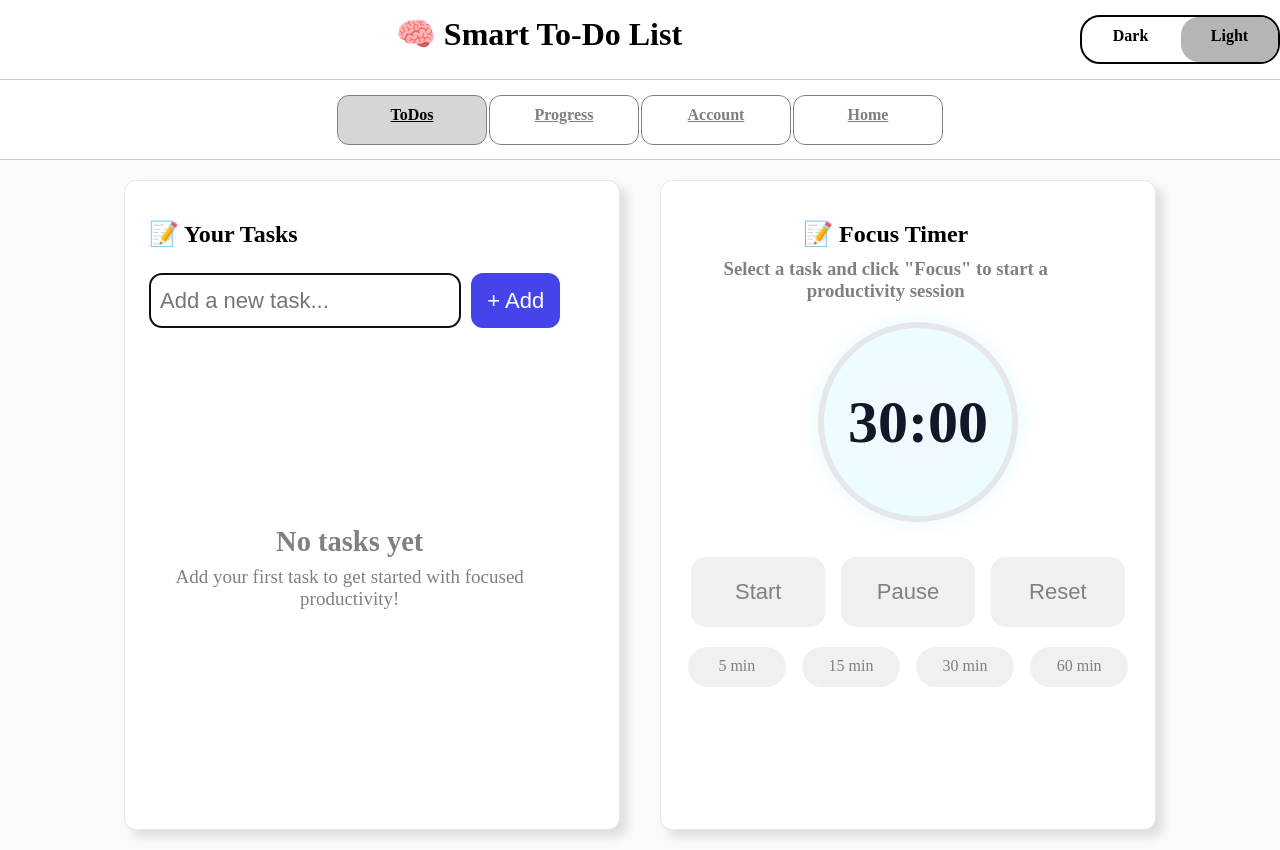
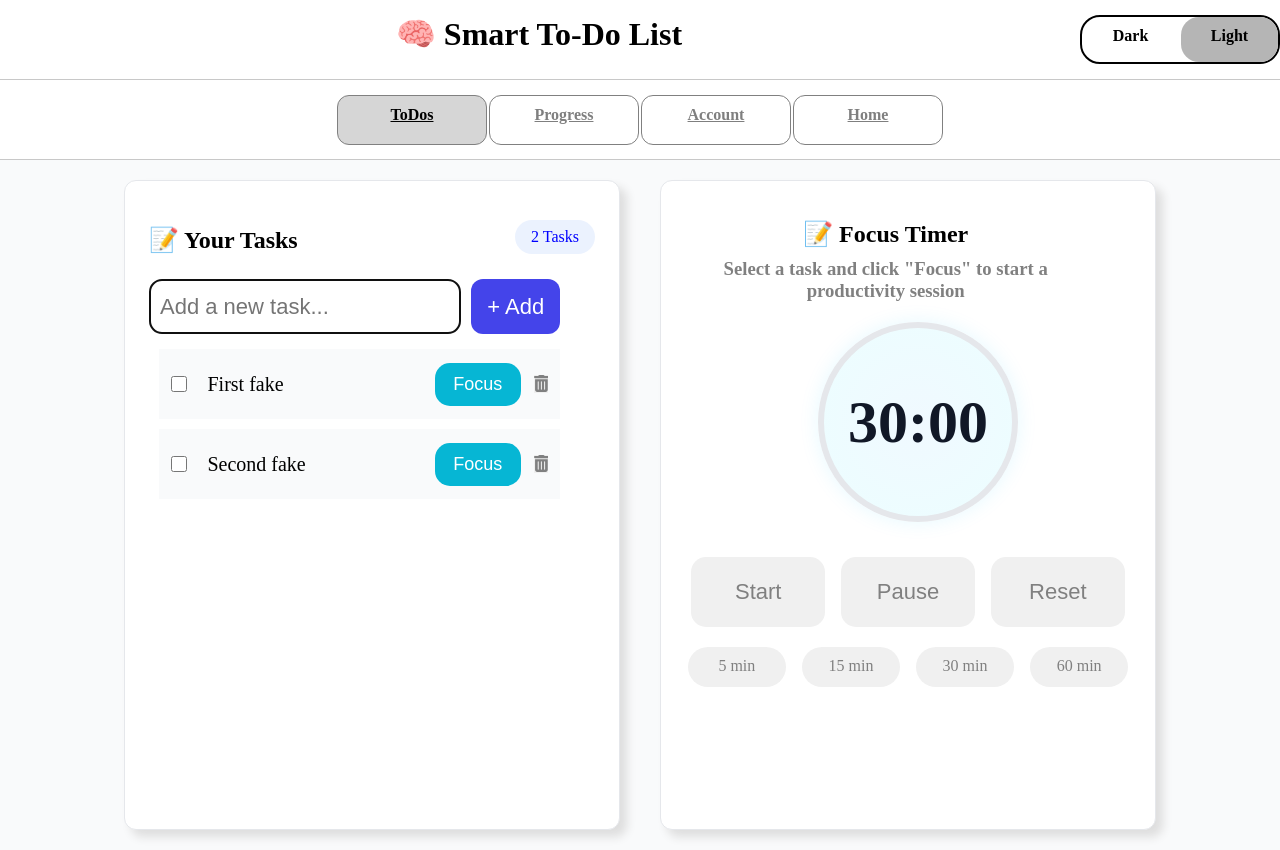
Before and after one commit to vedanshiiii/TodoFocus, a React (Vite) app: page /tasks in a window 1280 px wide. Built offline with nearby package versions, Linux system fonts and the light colour scheme; sample sign-in values are in the browser's storage.

Commit message:
serve setup | task slice

```diff
--- a/eslint.config.js
+++ b/eslint.config.js
@@ -15,7 +15,11 @@ export default defineConfig([
     ],
     languageOptions: {
       ecmaVersion: 2020,
-      globals: globals.browser,
+      globals: {
+        ...globals.browser,
+        ...globals.node,
+      },
+
       parserOptions: {
         ecmaVersion: 'latest',
         ecmaFeatures: { jsx: true },
--- /dev/null
+++ b/src/Features/taskSlice.jsx
@@ -0,0 +1,37 @@
+import { createSlice } from "@reduxjs/toolkit";
+
+
+
+
+const taskSlice = createSlice({
+    name: "taskss",
+    initialState: {
+        tasks:[{
+                id:124214124,val:'First fake',checked:false
+            },
+            {
+                id:6908979098,val:'Second fake',checked:false
+            }]
+},
+    reducers:{
+        addTask:(state,action)=>{
+            state.tasks.push({id:Date.now(),val:action.payload,checked:false})
+        },
+        toggle:(state,action)=>{
+            const id = action.payload;
+            state.tasks=state.tasks.map((task)=>{
+                return task.id != id ? task : {...task,checked:!task.checked} ;
+            })
+        },
+        deleteTask:(state,action)=>{
+            const id = action.payload;
+            state.tasks=state.tasks.filter((task)=> task.id != id)
+        }
+    }
+
+})
+
+
+export const {addTask,toggle,deleteTask} = taskSlice.actions;
+const TasksReducer = taskSlice.reducer;
+export default TasksReducer
--- a/src/List/Listings.jsx
+++ b/src/List/Listings.jsx
@@ -1,32 +1,27 @@
 import React from 'react'
+import { useDispatch, useSelector } from 'react-redux';
+import { toggle,deleteTask } from '../Features/taskSlice';
 
-function Listings({task,setTask,focuss,focuson}) {
+function Listings({focuss,focuson}) {
 
-
+    const tasks = useSelector(state=>state.tasks.tasks);
+    const dispatch = useDispatch()
 //VVI
 
     const checkUncheck=(id)=>{
-        setTask((tasks)=>{
-            return tasks.map((task)=> {
-               return task.id!=id ? task : {...task, checked: !task.checked}
-            })
-          })
+       dispatch(toggle(id))
     }
 
 
 const deleteit=(id)=>{
-    setTask((tasks)=>{
-        return tasks.filter((task)=>{
-           return  task.id!=id
-        })
-    })
+    dispatch(deleteTask(id))
 }
 
 
   return (
     <>
     {/* <div>Listings</div> */}
-    {task.map((t)=>{
+    {tasks.map((t)=>{
        return  <div className={`idsf newtask ${t.checked ? 'done' : ''}${focuson.id==t.id ? 'activetask' : ''}`}>
         <input id={t.id} className='chkbx' type="checkbox" onChange={()=>{checkUncheck(t.id)}} checked={t.checked}/>
         <label className={`Tsk`}>{t.val}</label>
--- a/src/List/Todo.jsx
+++ b/src/List/Todo.jsx
@@ -1,17 +1,23 @@
 import React, { useEffect, useRef, useState } from 'react';
 import Listings from './Listings';
 import { useDebounce } from '../Helpers/Custom';
+import { useDispatch, useSelector } from 'react-redux';
+import { addTask } from '../Features/taskSlice';
 
-const Todo = ({task,setTask,setFocuson,focuson}) => {
+
+
+const Todo = ({setFocuson,focuson}) => {
 
   const inputref = useRef();
   const [inp,setInp] = useState('');
   const debouncedInp = useDebounce(inp,1000);
+  const tasks = useSelector(state=>state.tasks.tasks);
+  const dispatch = useDispatch()
 
   const adding = ()=>{
     let val = inputref.current.value;
     if(val){
-      setTask((prevstate)=>[...prevstate,{id:Date.now(),val:val,checked:false}]);
+      dispatch(addTask(val));
       inputref.current.value='';
       inputref.current.focus()
     }
@@ -41,9 +47,9 @@ const Todo = ({task,setTask,setFocuson,focuson}) => {
       <div className='idsf contin'>
       <h2 className='h2t'>📝 Your Tasks
       </h2>
-      {task.length==0 ?
+      {!tasks || tasks.length==0 ?
 
-      <div></div> : <div className='blT'>{task.length>1 ? ` ${task.length} Tasks `: ` ${task.length} Task` }</div>}
+      <div></div> : <div className='blT'>{tasks.length>1 ? ` ${tasks.length} Tasks `: ` ${tasks.length} Task` }</div>}
       </div>
 
       <div className='idsf contin'>
@@ -57,7 +63,7 @@ const Todo = ({task,setTask,setFocuson,focuson}) => {
 
       </div>
 
-      {task.length==0 ?
+      {!tasks || tasks.length==0 ?
       <div className='notask'>
 
           <h2>No tasks yet
@@ -66,7 +72,7 @@ const Todo = ({task,setTask,setFocuson,focuson}) => {
 
         </div> :
         <div className='tasks'>
-          <Listings task={task} setTask={setTask} focuss={focuss} focuson={focuson}/>
+          <Listings focuss={focuss} focuson={focuson}/>
       </div> }
 
     </div>
--- a/src/Pages/Home.jsx
+++ b/src/Pages/Home.jsx
@@ -5,15 +5,13 @@ import { ThemeContext } from '../Helpers/Context'
 
 export default function Home() {
 
-  const [task,setTask] = useState([])
-
     const {theme} = useContext(ThemeContext);
 
   const [focuson,setFocuson] = useState({id:-1,val:'Select a task and click "Focus" to start a productivity session'})
 
   return (
     <div className={`mainb idsf ${theme==2 ? 'dark' : 'light'}`}>
-    <Todo task={task} setTask={setTask} focuson={focuson} setFocuson={setFocuson}/>
+    <Todo focuson={focuson} setFocuson={setFocuson}/>
     <Focus focuson={focuson}/>
 
     </div>
--- a/src/stores/store.jsx
+++ b/src/stores/store.jsx
@@ -1,10 +1,11 @@
 import { configureStore } from "@reduxjs/toolkit";
 import loginReducer from "../Features/loginSlice";
-
+import TasksReducer from "../Features/taskSlice";
 
 export const store = configureStore({
     reducer:{
         login : loginReducer,
+        tasks : TasksReducer,
 
     }
 })
```
Also changed, not shown: package.json (+8 -2 lines), server.js (added, +15 -0 lines), 2 other files (tests, documents, lock files or other folders).
